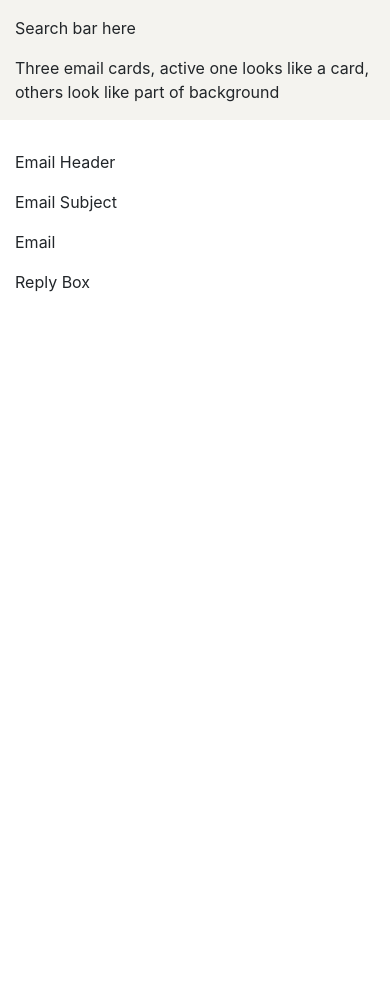
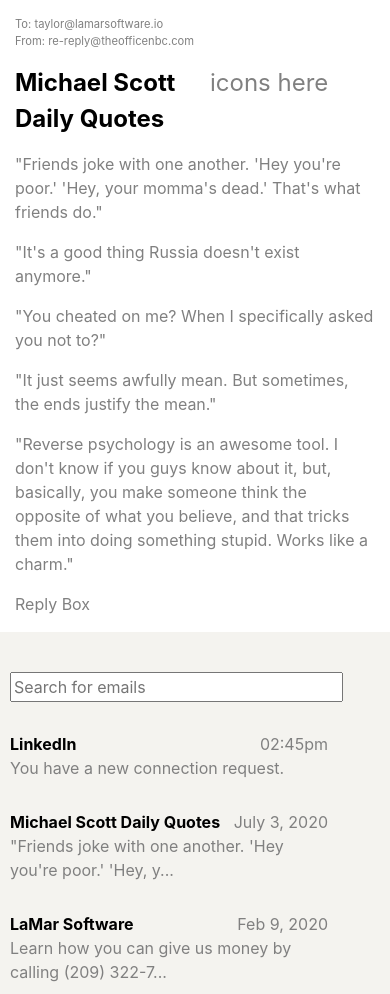
Before and after one commit to akaMrsP/HTML_CSS_Email, a plain HTML site: page index.html in a window 390 px wide. Shown: the part 400-1394 px from the top of the page. Before the commit the page ends 844 px from the top, so only its background shows below. Drawn offline with nearby package versions, Linux system fonts and the light colour scheme.

Commit message:
added content, responsive ordering, styling of new content

```diff
--- a/index.html
+++ b/index.html
@@ -7,9 +7,10 @@
     </head>
     <body>
         <!-- three columns, navigation, email list, email detail -->
-        <div class="container">
+        <div class="container-fluid">
             <div class="row">
-                <div class="col-12 col-md-2 navbar navbar-dark bg-dark">
+                <!-- Column 1: Nav -->
+                <div class="col-12 col-lg-2 navbar navbar-dark bg-dark order-1">
                     <p class="welcome">
                         icon here - Welcome, Brock!
                     </p>
@@ -37,17 +38,57 @@
                         </li>
                     </ul>
                 </div>
-                <div class="col-12 col-md-3 email-list">
-                    <p>Search bar here</p>
-                    <p>Three email cards, active one looks like a card, others look like part of background</p>
+
+                <!-- Column 2: Email List -->
+                <div class="col-12 col-lg-4 email-list order-lg-2 order-3">
+                    <p><input type="text" placeholder="Search for emails"></p>
+                    <!-- <p>Three email cards, active one looks like a card, others look like part of background</p> -->
+                    <div class="row email-card">
+                        <div class="subject">LinkedIn</div>
+                        <div class="date-time">02:45pm</div>
+                        <div class="col-12 first-line">You have a new connection request.</div>
+                    </div>
+                    <div class="row email-card hover">
+                        <div class="subject">Michael Scott Daily Quotes</div>
+                        <div class="date-time">July 3, 2020</div>
+                        <div class="col-12 first-line">"Friends joke with one another. 'Hey you're poor.' 'Hey, y...</div>
+                    </div>
+                    <div class="row email-card">
+                        <div class="subject">LaMar Software</div>
+                        <div class="date-time">Feb 9, 2020</div>
+                        <div class="col-12 first-line">Learn how you can give us money by calling (209) 322-7...</div>
+                    </div>
                 </div>
-                <div class="col-12 col-md email-detail">
-                    <p>Email Header</p>
-                    <p>Email Subject</p>
-                    <p>Email</p>
+
+
+                <!-- Column 3: Email Detail and Reply -->
+                <div class="col-12 col-lg email-detail order-lg-3 order-2">
+                    <div class="row email-detail-header">
+                        <div class="col-12">To: taylor@lamarsoftware.io</div>
+                        <div class="col-12">From: re-reply@theofficenbc.com</div>
+                    </div>
+
+                    <div class="row email-detail-subject">
+                        <div class="col subject">Michael Scott Daily Quotes</div>
+                        <div class="col icons"><span> icons here </span></div>
+                    </div>
+
+                    <div class="row email-detail-body">
+                        <div class="col-12 icons">
+                            <p>"Friends joke with one another. 'Hey you're poor.' 'Hey, your momma's dead.' That's what friends do."</p>
+                            <p>"It's a good thing Russia doesn't exist anymore."</p>
+                            <p>"You cheated on me?  When I specifically asked you not to?"</p>
+                            <p>"It just seems awfully mean.  But sometimes, the ends justify the mean."</p>
+                            <p>"Reverse psychology is an awesome tool.  I don't know if you guys know about it, but, basically, you make
+                                someone think the opposite of what you believe, and that tricks them into doing something stupid.  Works
+                                like a charm."
+                            </p>
+                        </div>
+                    </div>
                     <p>Reply Box</p>
                 </div>
             </div>
           </div>
     </body>
 </html>
+<!-- still need: icon in nav, icon in search bar, icons in email-detail, hover in email-card, reply box in email-detail -->
--- a/styles.css
+++ b/styles.css
@@ -1,9 +1,4 @@
-/* .row {
-    display: flex;
-    flex-wrap: wrap;
-} */
-
-.col-12 {
+.navbar, .email-list, .email-detail {
     padding-top: 30px;
 }
 
@@ -11,16 +6,13 @@
     color: white;
 }
 
-/* .email-list {
-    order: 100;
-} */
-
 .navbar {
+    align-items: flex-start;
     background-color: #423E37;
     color: white;
     flex-direction: column;
-    align-items: flex-start;
     padding-left: 30px;
+    padding-right: 30px;
 }
 
 ul {
@@ -35,10 +27,46 @@
     background-color: #E3B23C;
     color: white;
     font-weight: bold;
-    margin-bottom: 30px;
-    width: 90%;
+    margin: 15px 10px;
 }
 
 .email-list {
     background-color: #F4F3EF;
+    padding: 10px;
 }
+
+.email-card {
+    color: gray;
+    justify-content: space-between;
+    margin-top: 30px;
+    width: 90%;
+}
+
+.subject {
+    color: black;
+    font-weight: bold;
+    padding-left: 15px;
+}
+
+.first-line {
+    overflow: ellipsis;
+}
+
+input {
+    margin-top: 30px;
+    width: 90%;
+}
+
+.email-detail {
+    color: gray;
+}
+
+.email-detail-header {
+    font-size: 0.7em;
+    margin-bottom: 15px;
+}
+
+.email-detail-subject {
+    font-size: 1.5em;
+    margin-bottom: 15px;
+}
```
